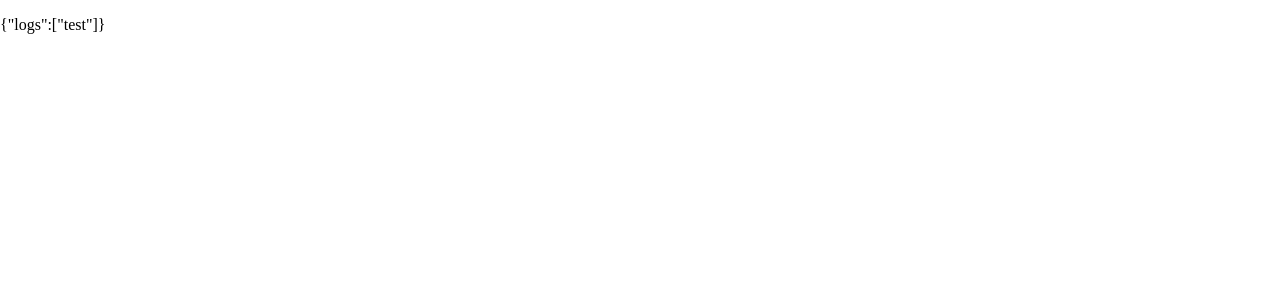
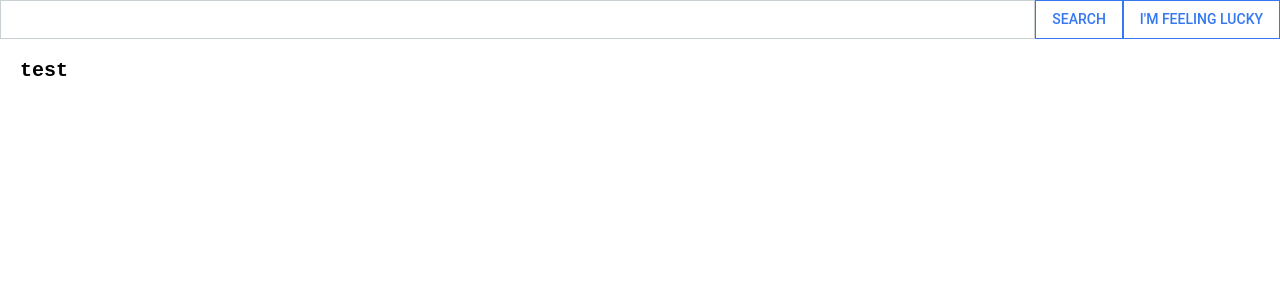
Before and after one commit to AndreyGladkov/hh-school-react, a React (Create React App) app: page / in a window 1280 px wide. Shown: the top 300 px of the page. Built offline with nearby package versions, Linux system fonts and the light colour scheme.

Commit message:
Implement log search

```diff
--- a/src/App.js
+++ b/src/App.js
@@ -7,7 +7,6 @@ import ReactDOM from "react-dom";
 import {connect, Provider} from "react-redux";
 
 import store from "./store";
-import {loadLog} from "./models/log";
 import {fetchLog} from "./models/log";
 
 
@@ -16,11 +15,8 @@ class App extends Component {
     render() {
         return (
             <Fragment>
-                {/*<ToolBox search={this.doFetch} feelLucky={this.doFetch}/>*/}
-                <p>{JSON.stringify(this.props)}</p>
-                {/*{Object.values(this.props.logs).map(({obj, index}) => (*/}
-                    {/*<p>{JSON.stringify(obj)}</p>*/}
-                {/*))}*/}
+                <ToolBox search={this.props.fetchLog} feelLucky={()=>{console.log("invoke feel lucky")}}/>
+                <Logs logs={this.props.logs}/>
             </Fragment>
         );
     }
--- a/src/models/log.js
+++ b/src/models/log.js
@@ -23,8 +23,8 @@ export default function logs(state = {}, { type, payload }) {
     console.log("type:" + type);
     switch (type) {
         case LOAD_LOG_ACTION:
-            console.log(JSON.stringify(payload));
-            return { [payload.id]: payload };
+            console.log("payload="+JSON.stringify(payload));
+            return payload;
         default:
             console.log("return default state");
             return state;
--- a/src/store.js
+++ b/src/store.js
@@ -1,12 +1,8 @@
-import { combineReducers, createStore, applyMiddleware, compose} from "redux";
+import { combineReducers, createStore, applyMiddleware} from "redux";
 
 import logs from "./models/log";
 import thunk from "./middlewares/thunk";
 
-const composeEnhancers =
-    (typeof window !== "undefined" &&
-        window.__REDUX_DEVTOOLS_EXTENSION_COMPOSE__) ||
-    compose;
 
 const stateFromServer = {
     logs : ["test"]
@@ -19,5 +15,5 @@ const reducer = combineReducers({
 export default createStore(
     reducer,
     stateFromServer,
-    composeEnhancers(applyMiddleware(thunk))
+    applyMiddleware(thunk)
 );
```
